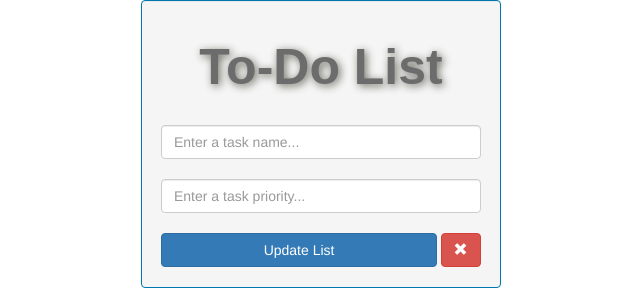
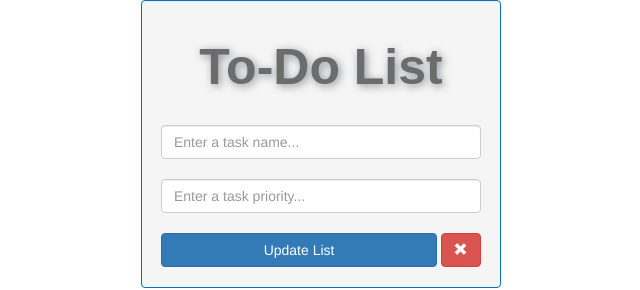
Before and after one commit to rne23/js-final, a plain HTML site: page index.html in a window 1280 px wide. Shown: the full height of the page, 319-959 px from the left. Drawn offline with nearby package versions, Linux system fonts and the light colour scheme.

Commit message:
shadow change

```diff
--- a/css/style.css
+++ b/css/style.css
@@ -4,7 +4,7 @@ h1 {
   font-size: 50px;
   /*color: #006699;*/
   opacity: 0.7;
-  text-shadow: 2px 2px 8px #2e2e1f;
+  text-shadow: 2px 2px 8px #60656d;
   /*text-shadow: -0px 0 black, 0 0px black, 0px 0 black, 0 -2px black;*/
 }
 
```
